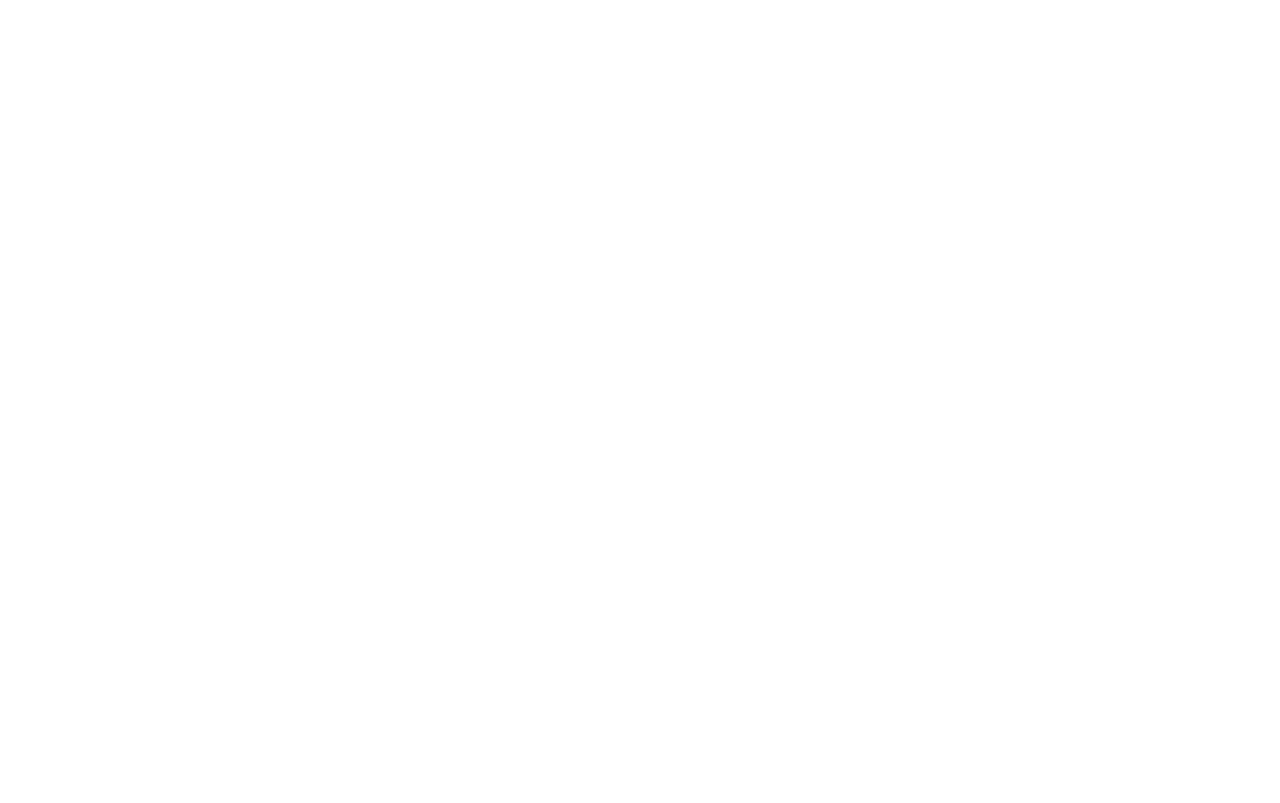
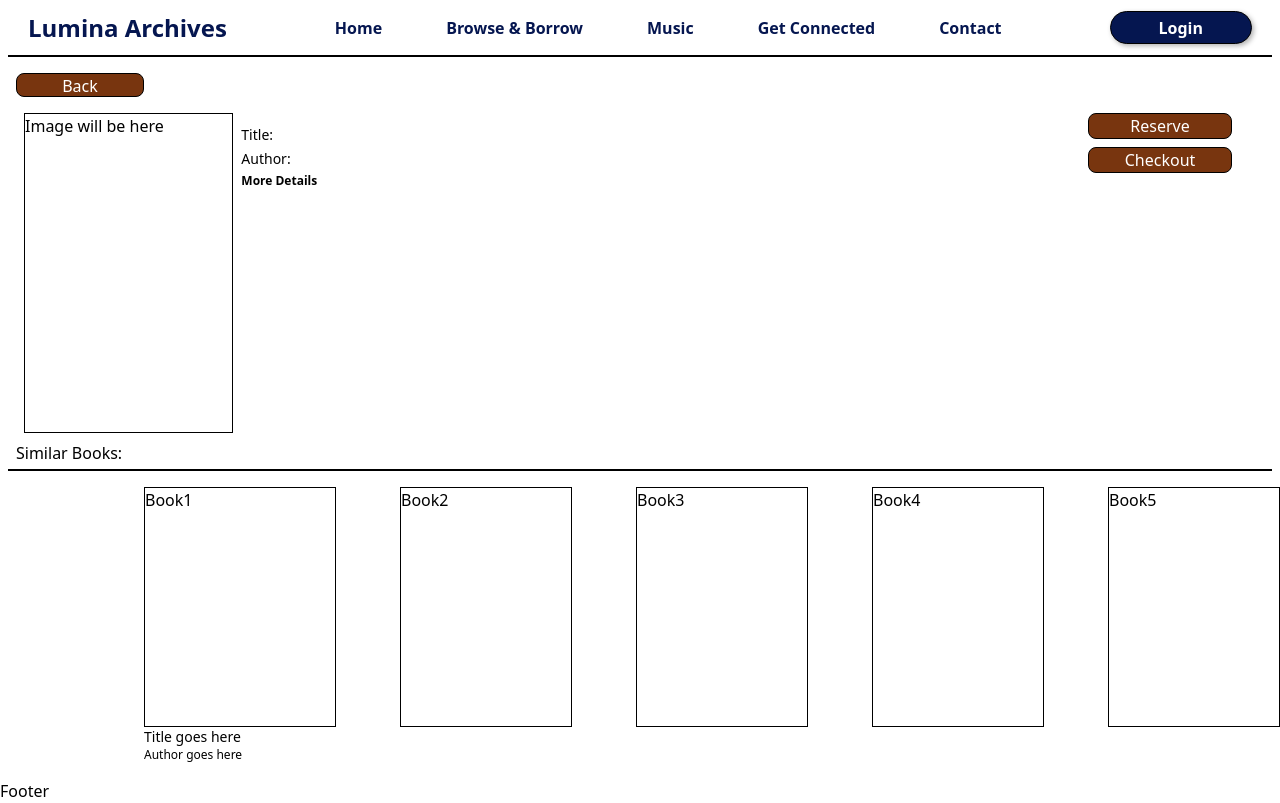
Before and after one commit to kelanwu17/COSC3380-Library-Database, a React (Create React App) app in the folder frontend/: page /Books/1 in a window 1280 px wide. Before the commit this address had no page. Built offline with nearby package versions, Linux system fonts and the light colour scheme.

Commit message:
each individual book

```diff
--- a/frontend/src/App.js
+++ b/frontend/src/App.js
@@ -10,6 +10,7 @@ import MusicCatalog from './Pages/Music Catalog Page/musicCatalog';
 import SignUpPage from './Pages/SignUp Page/signUpPage';
 import TechCatalog from './Pages/Technology Catalog Page/techCatalog';
 import UserProfile from './Pages/User Profile Page/userProfile';
+import BookDetails from './Pages/Book Detail Page/BookDetails'
 
 
 function App() {
@@ -27,6 +28,7 @@ function App() {
         <Route path='/Signup' element={<SignUpPage/>}/>
         <Route path='/Technology' element={<TechCatalog/>}/>
         <Route path='/Profile' element={<UserProfile/>}/>
+        <Route path='/Books/:id' element={<BookDetails/>}/>
       </Routes>
     </Router>
   );
--- /dev/null
+++ b/frontend/src/Pages/Book Detail Page/BookDetails.jsx
@@ -0,0 +1,84 @@
+import React, { useState } from 'react';
+import Navbar from '../../Components/NavBar';
+import { useNavigate } from 'react-router-dom';
+
+function BookDetails() {
+  const [showMoreDetails, setShowMoreDetails] = useState(false);
+  const navigate = useNavigate()
+  const handleToggleDetails = () => {
+    setShowMoreDetails(!showMoreDetails);
+  };
+  const handleBackClick = () => {
+    navigate(-1);
+  };
+
+
+
+  return (
+    <div>
+      <Navbar />
+      <hr className="ml-2 mr-2 border-t-2 border-black" />
+      <div className="h-8">
+        <button className="ml-4 mt-4 h-6 border bg-amber-900 w-32 rounded-lg text-white text-bold border-black" onClick={handleBackClick}>Back</button>
+      </div>
+      <div className="flex flex-row ml-6 mt-6">
+        <p className="border border-black w-2/12 h-80">Image will be here</p>
+        <div className="ml-2 mt-2 flex flex-col">
+          <p className="text-sm mt-1">Title:</p>
+          <p className="text-sm mt-1">Author:</p>
+          {showMoreDetails ?  (
+            <>
+
+              <p className="text-sm mt-1">Genres:</p>
+              <p className="text-sm mt-1">Holds:</p>
+              <p className="text-sm mt-1">Current Availability:</p>
+              <p className="text-sm mt-1">Location: <span>Library Section A, Shelf 3</span></p>
+              <p className="text-sm mt-1">Summary:</p>
+              <button className='text-xs mt-1 font-bold'
+
+            onClick={handleToggleDetails}
+            >
+            Hide Details
+          </button>
+            </>
+          ):(
+            <>
+            <button
+            className="text-xs mt-1 font-bold"
+            onClick={handleToggleDetails}
+          >
+            More Details
+          </button>
+            </>
+
+          )}
+
+
+        </div>
+        <div className="ml-auto mr-12 flex flex-col">
+          <button className="border bg-amber-900 w-36 rounded-lg text-white text-bold border-black">Reserve</button>
+          <button className="border bg-amber-900 w-36 rounded-lg text-white text-bold border-black mt-2">Checkout</button>
+        </div>
+      </div>
+      <hr className="ml-6 mt-2 bg-black border-0" />
+      <p className='ml-4'>Similar Books:</p>
+      <hr className="mt-1 ml-2 mr-2 border-t-2 border-black" />
+      <div className="">
+        <div className="flex flex-row">
+          <div className="flex flex-col">
+            <div className="border-black border h-60 ml-36 w-48 mt-4  hover:scale-105  transform transition-transform duration-300">Book1</div>
+            <p className="ml-36 text-sm">Title goes here</p>
+            <p className="ml-36 mb-4 text-xs">Author goes here</p>
+          </div>
+          <div className="border-black border h-60 ml-16 w-48 mt-4 mb-4">Book2</div>
+          <div className="border-black border h-60 ml-16 w-48 mt-4 mb-4">Book3</div>
+          <div className="border-black border h-60 ml-16 w-48 mt-4 mb-4">Book4</div>
+          <div className="border-black border h-60 ml-16 w-48 mt-4 mb-4">Book5</div>
+        </div>
+      </div>
+      <footer>Footer</footer>
+    </div>
+  );
+}
+
+export default BookDetails;
```
